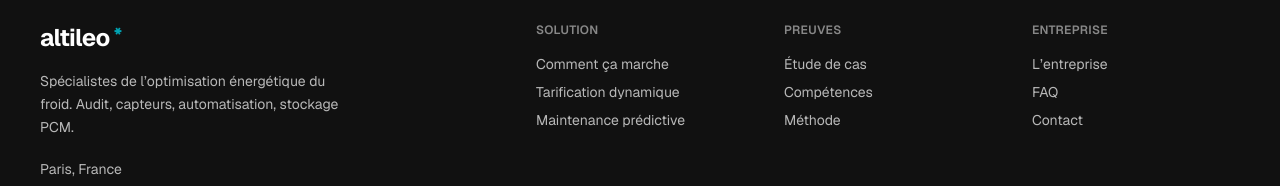
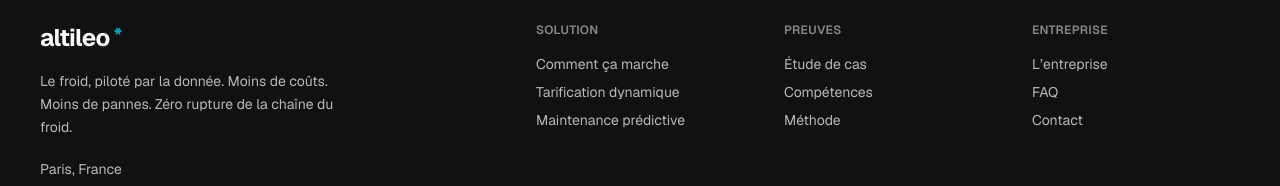
Before and after one commit to altileo/altileo, a Next.js app: page / in a window 1280 px wide. Shown: the part 9413-9599 px from the top of the page. Built offline with nearby package versions, Linux system fonts and the light colour scheme; no server answers.

Commit message:
Nouvelle accroche footer : Le froid, piloté par la donnée

```diff
--- a/src/components/sections/Footer.tsx
+++ b/src/components/sections/Footer.tsx
@@ -28,7 +28,7 @@ export function Footer() {
           <div className="md:col-span-2">
             <Logo theme="dark" />
             <p className="mt-4 text-sm leading-relaxed max-w-xs">
-              Spécialistes de l’optimisation énergétique du froid. Audit, capteurs, automatisation, stockage PCM.
+              Le froid, piloté par la donnée. Moins de coûts. Moins de pannes. Zéro rupture de la chaîne du froid.
             </p>
             <div className="mt-5 text-sm space-y-1">
               <div>{site.city}</div>
```
